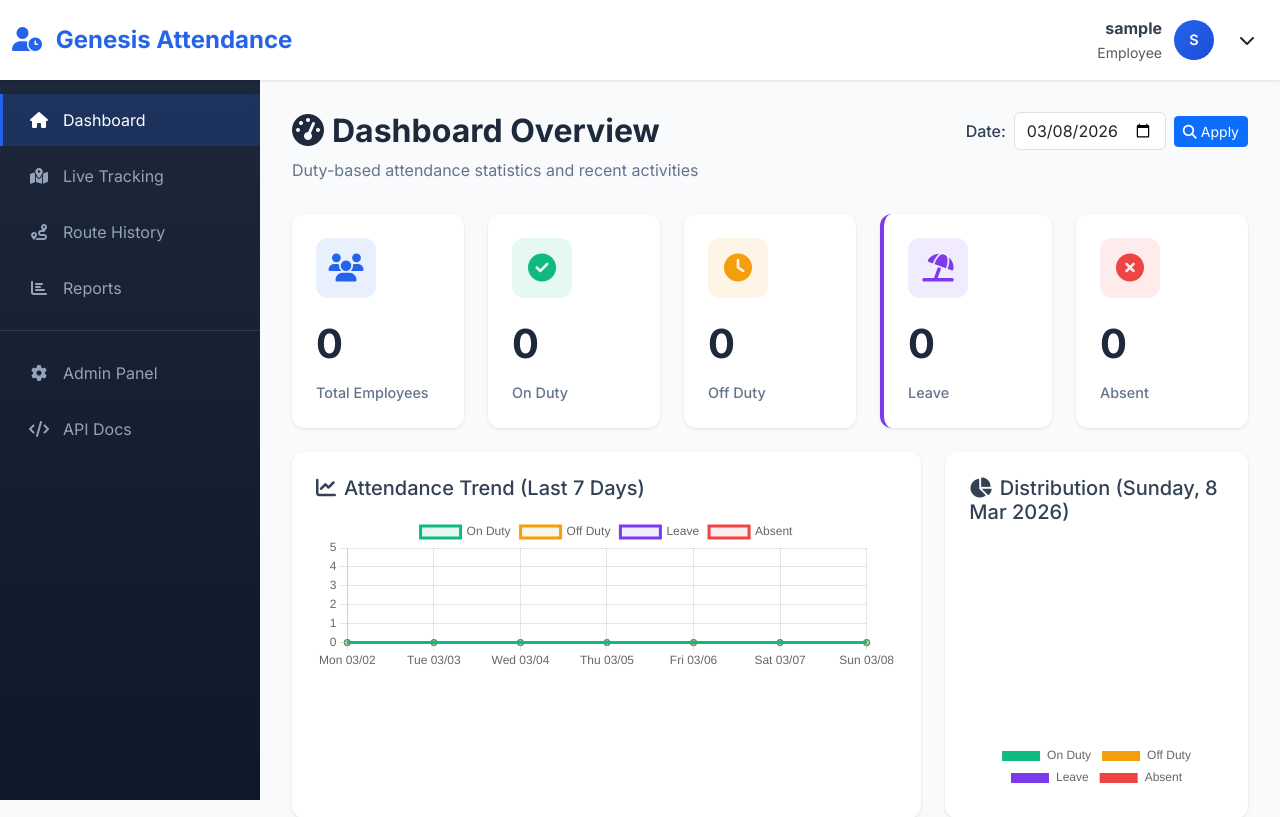
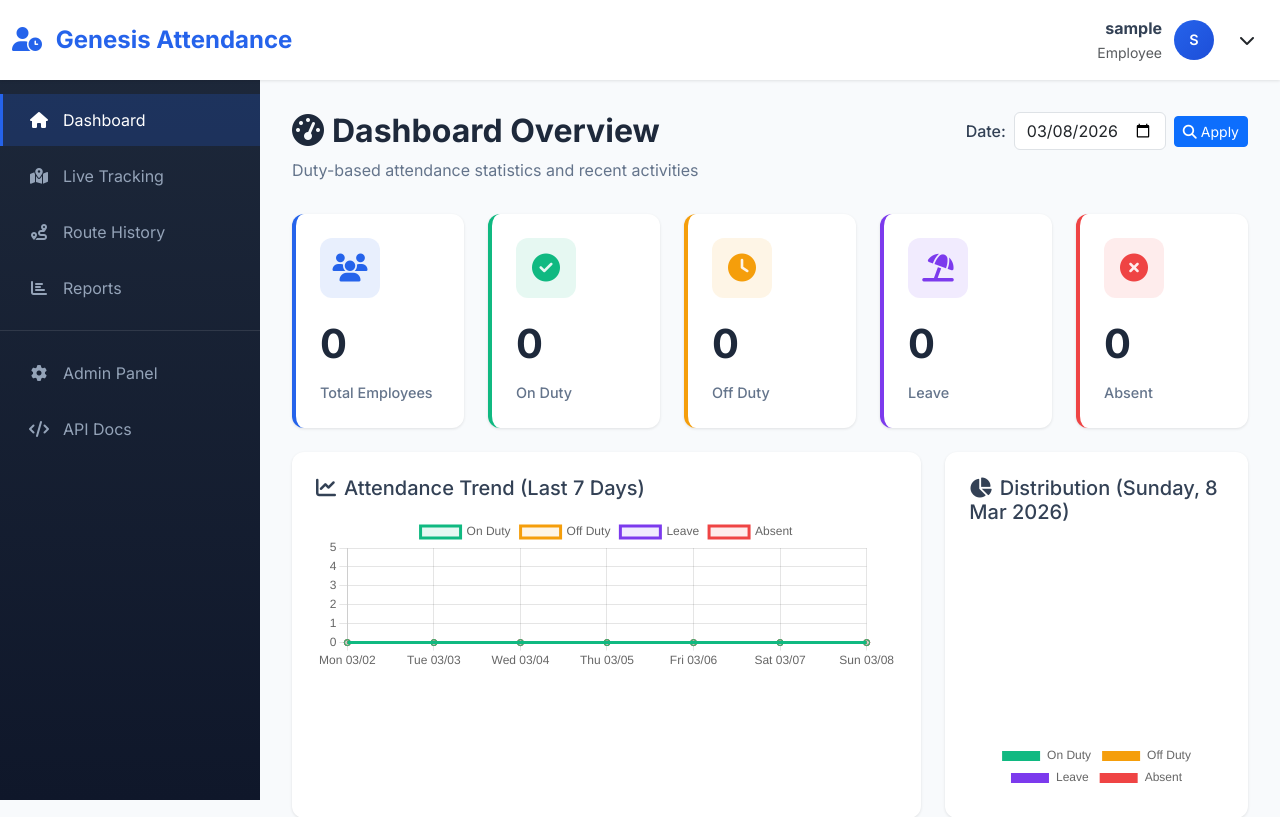
Before and after one commit to gtlfilesbd-droid/Attendance-System, a Django app: page /dashboard/ in a window 1280 px wide. Shown: the top 817 px of the page. Run offline with Django 4.2, Linux system fonts and the light colour scheme; the visitor is signed in with stand-in values (Sample User, id 1); data that the repository does not hold is empty; parts of the project's set-up code (start-up, migrations or seed data) failed here and were passed over.

Commit message:
ui: add accent line to all dashboard cards
Match Leave card styling by adding the same left accent border to Total, On Duty, Off Duty, and Absent stat cards.

Co-authored-by: Cursor <cursoragent@cursor.com>

```diff
--- a/Genesis_Employee_Attendance/templates/dashboard/index.html
+++ b/Genesis_Employee_Attendance/templates/dashboard/index.html
@@ -24,7 +24,7 @@
 <!-- Statistics Cards (clickable) -->
 <div class="row row-cols-2 row-cols-md-3 row-cols-xl-5 g-4 mb-4">
     <div class="col">
-        <div class="stat-card primary clickable-card" data-filter="total" role="button" tabindex="0">
+        <div class="stat-card primary clickable-card" data-filter="total" role="button" tabindex="0" style="border-left: 4px solid var(--primary);">
             <div class="icon">
                 <i class="fas fa-users"></i>
             </div>
@@ -34,7 +34,7 @@
     </div>
 
     <div class="col">
-        <div class="stat-card success clickable-card" data-filter="on_duty" role="button" tabindex="0">
+        <div class="stat-card success clickable-card" data-filter="on_duty" role="button" tabindex="0" style="border-left: 4px solid var(--success);">
             <div class="icon">
                 <i class="fas fa-check-circle"></i>
             </div>
@@ -44,7 +44,7 @@
     </div>
 
     <div class="col">
-        <div class="stat-card warning clickable-card" data-filter="off_duty" role="button" tabindex="0">
+        <div class="stat-card warning clickable-card" data-filter="off_duty" role="button" tabindex="0" style="border-left: 4px solid var(--warning);">
             <div class="icon">
                 <i class="fas fa-clock"></i>
             </div>
@@ -64,7 +64,7 @@
     </div>
 
     <div class="col">
-        <div class="stat-card danger clickable-card" data-filter="absent" role="button" tabindex="0">
+        <div class="stat-card danger clickable-card" data-filter="absent" role="button" tabindex="0" style="border-left: 4px solid var(--danger);">
             <div class="icon">
                 <i class="fas fa-times-circle"></i>
             </div>
```
